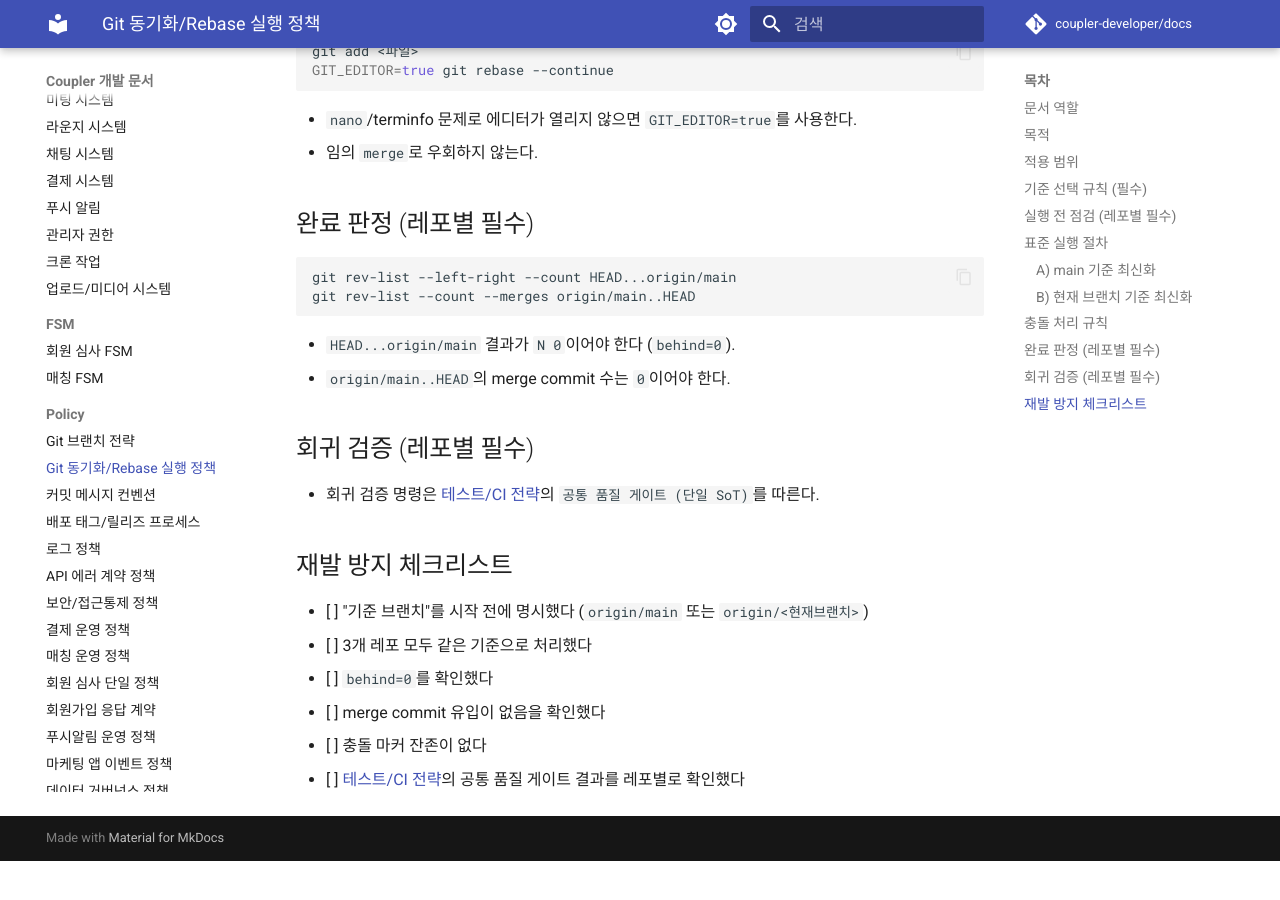
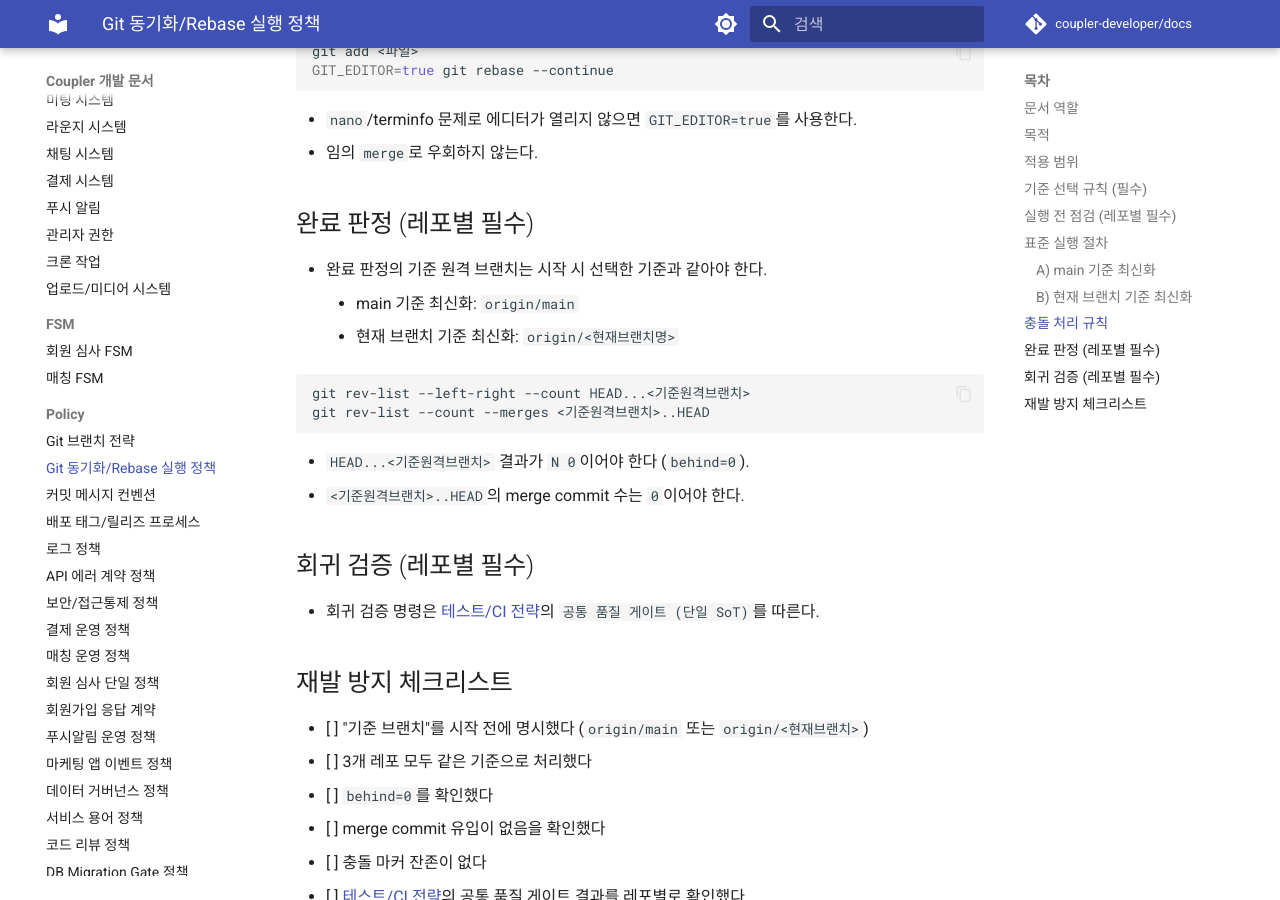
Before and after one commit to coupler-developer/docs, an MkDocs documentation site: the page built from content/policy/git-sync-rebase-policy.md, in a window 1280 px wide and 900 px high, scrolled down 1758 px. Built offline with MkDocs 1.6.1 and Material for MkDocs 9.7.7, drawn with Linux system fonts in a browser that asks for light colours; comment, search, counter and statistics services are not loaded; before the commit the page ends 2619 px from its top, so only the background shows below that.

Commit message:
docs: git 최신화 완료 기준 명확화
Changes:
- main 기준과 현재 브랜치 기준 최신화에서 사용하는 기준 원격 브랜치를 분리해 완료 판정을 명확히 정리

Tests:
- yarn validate:docs 통과

````diff
--- a/content/policy/git-sync-rebase-policy.md
+++ b/content/policy/git-sync-rebase-policy.md
@@ -69,13 +69,17 @@ GIT_EDITOR=true git rebase --continue
 
 ## 완료 판정 (레포별 필수)
 
+- 완료 판정의 기준 원격 브랜치는 시작 시 선택한 기준과 같아야 한다.
+    - main 기준 최신화: `origin/main`
+    - 현재 브랜치 기준 최신화: `origin/<현재브랜치명>`
+
 ```bash
-git rev-list --left-right --count HEAD...origin/main
-git rev-list --count --merges origin/main..HEAD
+git rev-list --left-right --count HEAD...<기준원격브랜치>
+git rev-list --count --merges <기준원격브랜치>..HEAD
 ```
 
-- `HEAD...origin/main` 결과가 `N  0`이어야 한다 (`behind=0`).
-- `origin/main..HEAD`의 merge commit 수는 `0`이어야 한다.
+- `HEAD...<기준원격브랜치>` 결과가 `N  0`이어야 한다 (`behind=0`).
+- `<기준원격브랜치>..HEAD`의 merge commit 수는 `0`이어야 한다.
 
 ## 회귀 검증 (레포별 필수)
 
````
